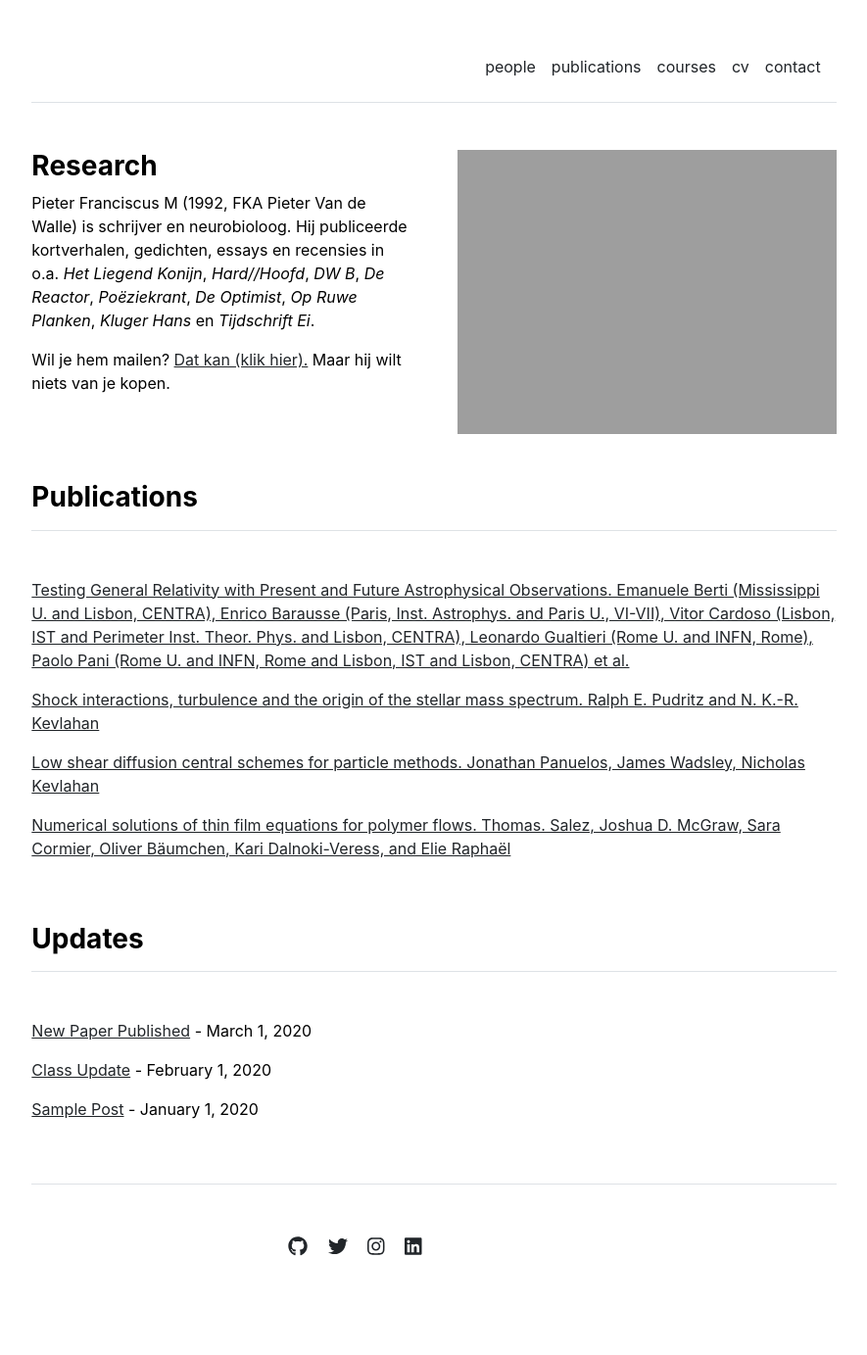
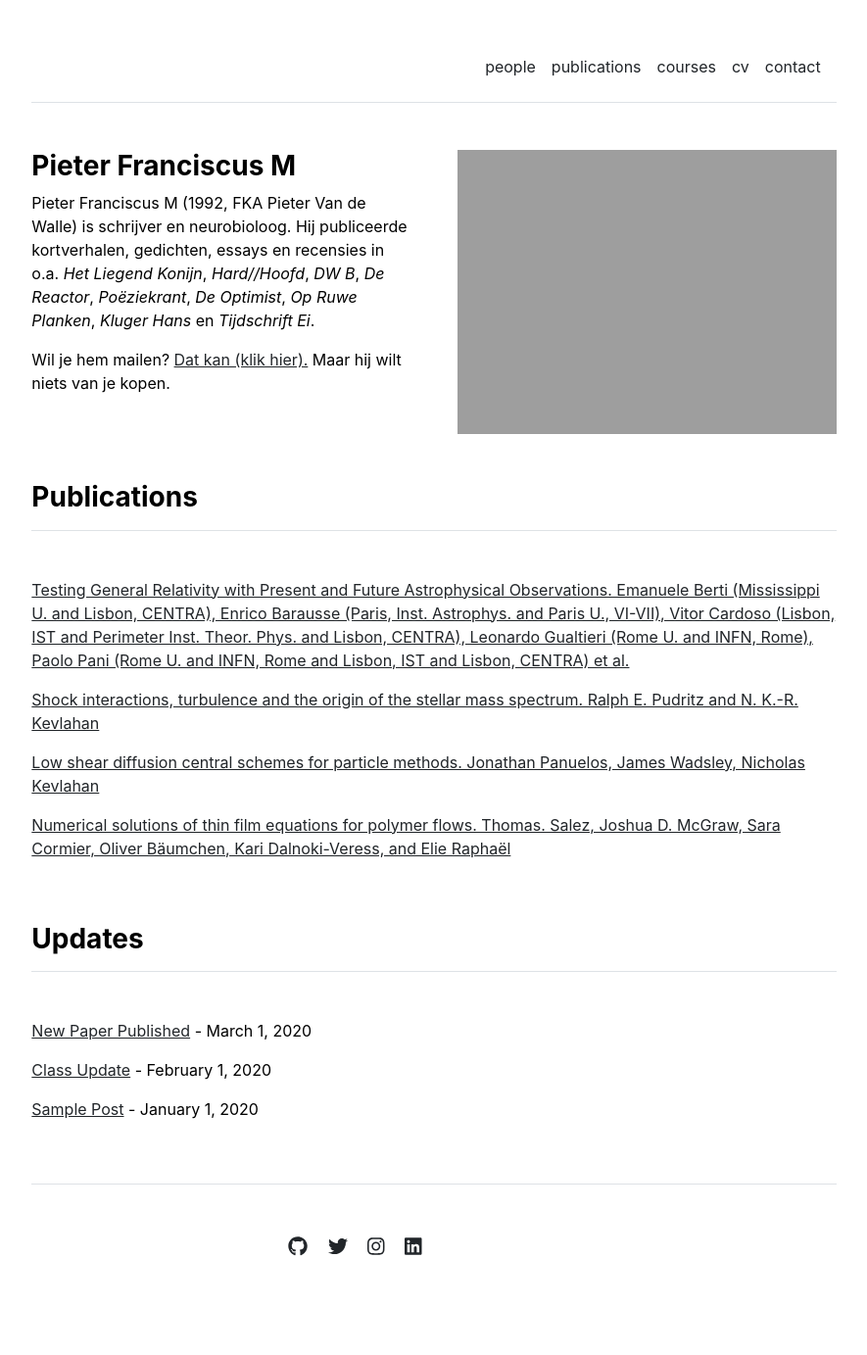
Before and after one commit to stackbit-projects/terrific-lime-f9a92, a Jekyll site: the page built from index.md, in a window 1280 px wide. Shown: the whole page at 98% size, without its empty margins (197-1082 px from the left). Built offline with Jekyll 4.4.1, drawn with Linux system fonts in a browser that asks for light colours.

Commit message:
home.html: changed

```diff
--- a/_layouts/home.html
+++ b/_layouts/home.html
@@ -4,7 +4,7 @@ layout: default
 
 <div class="row g-5 mb-5">
   <div class="col-md-6">
-    <h3 class="fw-bold">Research</h3>
+    <h3 class="fw-bold">Pieter Franciscus M</h3>
     {{ content }}
   </div>
   <div class="col-md-6">
```
